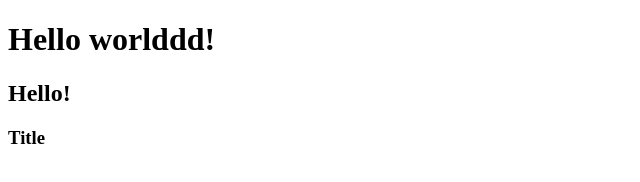
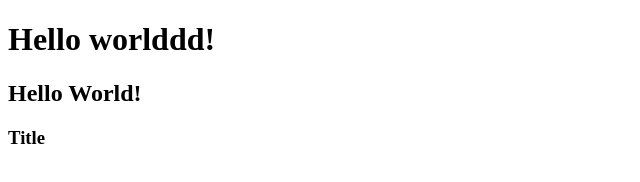
Before and after one commit to drunkSamura1/project1, a plain HTML site: page index.html in a window 1280 px wide. Shown: the full height of the page, 0-640 px from the left. Drawn offline with Linux system fonts and the light colour scheme.

Commit message:
index.html modified

```diff
--- a/index.html
+++ b/index.html
@@ -7,7 +7,7 @@
 </head>
 <body>
     <h1>Hello worlddd!</h1>
-    <h2>Hello!</h2>
+    <h2>Hello World!</h2>
     <h3>Title</h3>
     <script src="js/script.js"></script>
 </body>
```
